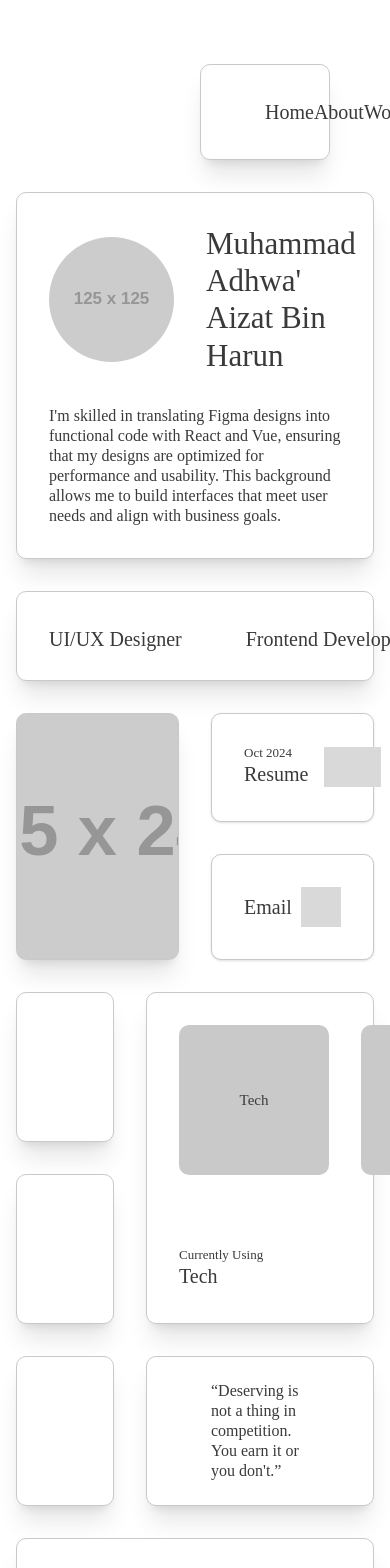
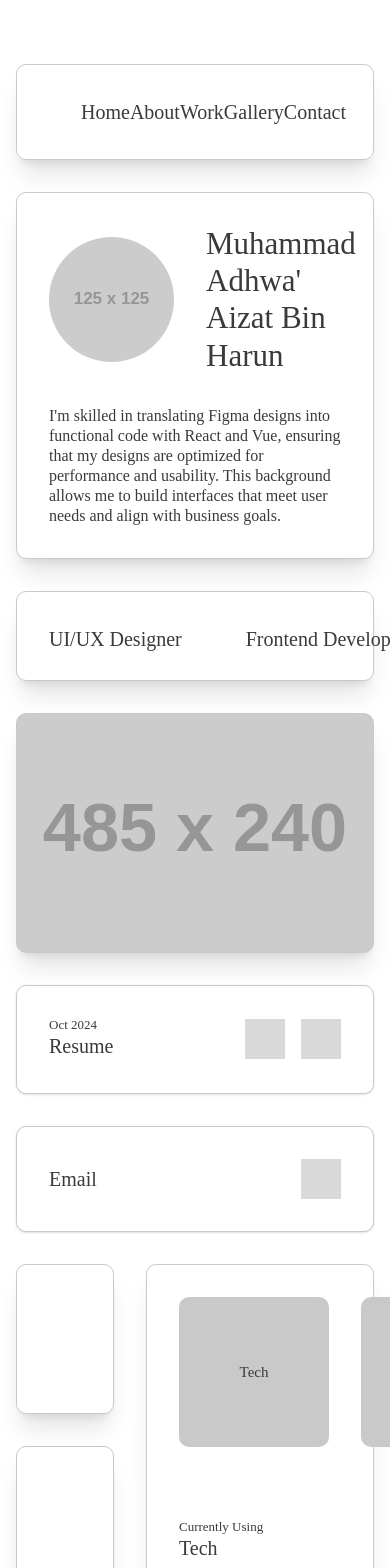
Before and after one commit to boi-git/protfolio_react, a Next.js app in the folder project-portfolio-react/: page / in a window 390 px wide. Shown: the top 1568 px of the page. Built offline with nearby package versions, Linux system fonts and the light colour scheme.

Commit message:
Responsive For Nav and First Row

```diff
--- a/project-portfolio-react/src/app/page.js
+++ b/project-portfolio-react/src/app/page.js
@@ -3,7 +3,8 @@ import Image from "next/image";
 export default function Home() {
   return (
     <div className="w-full py-16 bg-white flex-col justify-start items-start inline-flex">
-      <div className="w-full px-[200px] flex-col justify-center items-center inline-flex">
+      {/*Nav*/}
+      <div className="w-full px-[16px] sm:px-[32px] lg:px-[200px] flex-col justify-center items-center inline-flex">
         <div className="self-stretch px-16 py-8 bg-white rounded-[10px] shadow-xl border border-[#c9c9c9] justify-between items-center inline-flex">
           <div className="text-[#3a3a3a] text-xl font-normal font-['Poppins'] leading-normal">
             Home
@@ -22,6 +23,8 @@ export default function Home() {
           </div>
         </div>
       </div>
+
+      {/*First Row*/}
       <div className="w-full px-[16px] sm:px-[32px] lg:px-[200px] pt-8 grid grid-cols-12 gap-8">
         <div className="h-auto col-span-12 sm:col-span-12 lg:col-span-4 p-8 bg-white rounded-[10px] shadow-xl border border-[#c9c9c9] flex-col justify-start items-start gap-8 inline-flex">
           <div className="self-stretch justify-start items-center gap-8 inline-flex">
@@ -65,9 +68,10 @@ export default function Home() {
               </div>
             </div>
           </div>
-          <div className="w-full justify-start items-start gap-8 grid grid-cols-12">
-            <div className="rounded-[10px] shadow-xl border border-[#c9c9c9] col-span-6 h-fill-available bg-[url('https://via.placeholder.com/485x240')] bg-cover bg-center"></div>
-            <div className="flex-col justify-center items-start gap-8 inline-flex col-span-6">
+          <div className="w-full h-full justify-start items-start gap-8 grid grid-cols-12">
+            <div className="rounded-[10px] shadow-xl border border-[#c9c9c9] col-span-12 sm:col-span-12 lg:col-span-6 min-h-[240px] sm:min-h-[240px] h-full bg-[url('https://via.placeholder.com/485x240')] bg-cover bg-center"></div>
+
+            <div className="flex-col justify-center items-start gap-8 inline-flex col-span-12 sm:col-span-12 lg:col-span-6">
               <div className="self-stretch p-8 bg-white rounded-[10px] shadow border border-[#c9c9c9] justify-start items-center inline-flex gap-4">
                 <div className="flex-grow flex-col justify-start items-start inline-flex">
                   <div className="text-[#3a3a3a] text-[13px] font-normal font-['Poppins'] leading-none">
@@ -98,6 +102,7 @@ export default function Home() {
           </div>
         </div>
       </div>
+
       <div className="w-full px-[16px] sm:px-[32px] lg:px-[200px] pt-8 grid grid-cols-12 gap-8">
         <div className="col-span-12 sm:col-span-12 lg:col-span-6 flex-col justify-start items-start gap-8 inline-flex grid grid-cols-12">
           <div className="col-span-4 flex-col justify-start items-start gap-8 inline-flex">
```
